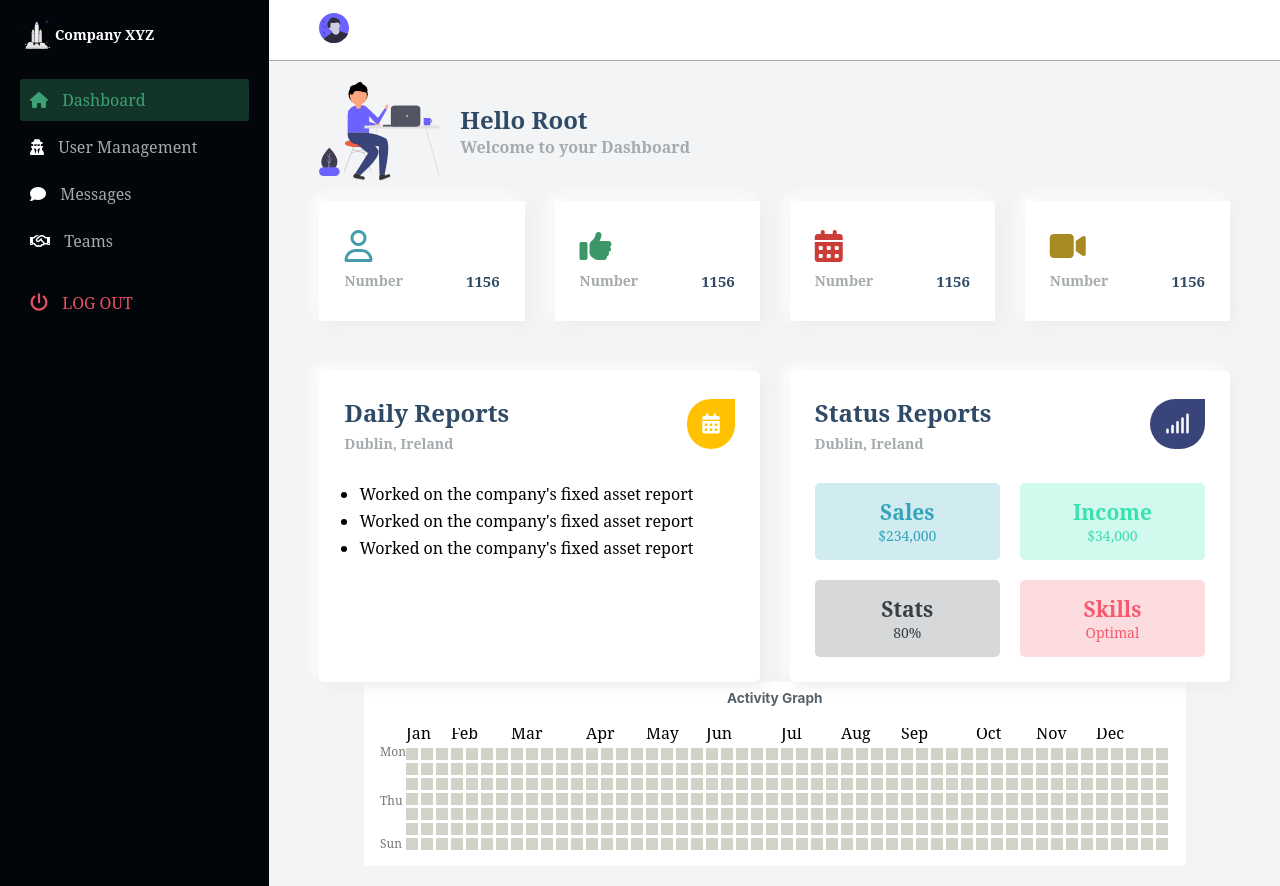
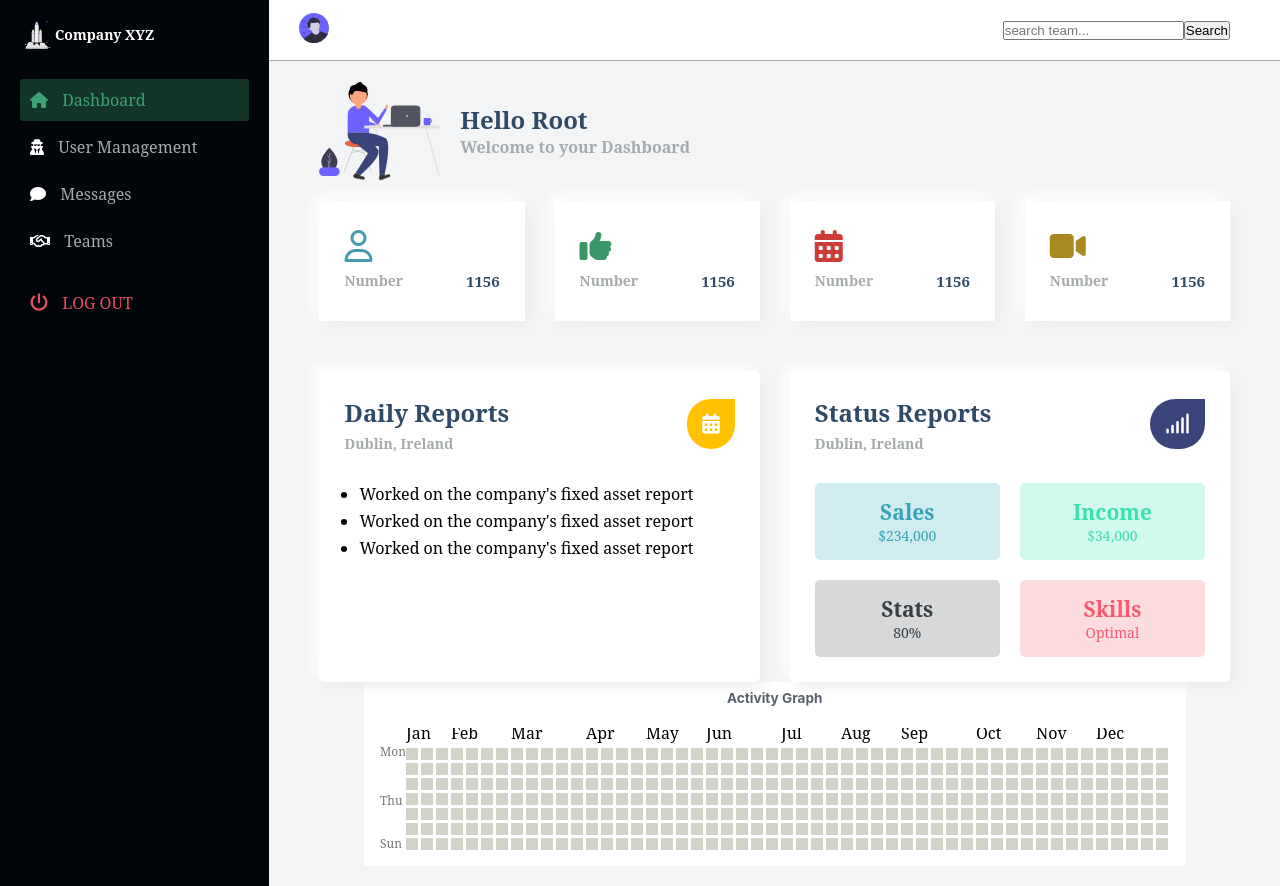
Before and after one commit to sorXCode/user-management, a Flask app: page /dashboard/ in a window 1280 px wide. Run offline with Flask 2, Linux system fonts and the light colour scheme; a user stored in the database is signed in; data comes from the database, SQL or seed files in the repository; data that the repository does not hold is empty; some libraries are stand-ins or nearby versions; some web fonts are replaced.

Commit message:
added team search

```diff
--- a/team/models.py
+++ b/team/models.py
@@ -29,7 +29,7 @@ class Team(db.Model):
 
     @classmethod
     def search_team_by_part_name(cls, part_name):
-        pass
+        return cls.query.filter(cls.name.contains(part_name)).all()
 
     @classmethod
     def create_team(cls, name, description, creator_id):
--- a/templates/base.html
+++ b/templates/base.html
@@ -27,10 +27,15 @@
             <div class="nav_icon" onclick="toggleSidebar()">
                 <i class="fa fa-bars"></i>
             </div>
-            <div class="navbar_right">
+            <div class="navbar_left">
                 <a href="#">
                     <img width="30" src="{{ url_for('static', filename='img/undraw_male_avatar_323b.svg') }}" alt="profile">
                 </a>
+            </div>
+            <div class="navbar_right">
+                <input type="search" name="name" id="search_team" placeholder="search team...">
+                <input type="button" value="Search" onclick="searchTeam()">
+                <a href="#searchResult" rel="modal:open" style="display: hidden;" id="displayResult"></a>
             </div>
         </nav>
         {% endblock %}
@@ -48,6 +53,8 @@
                     </div>
                     {% endif %}
                     {% endwith %}
+                    <div class="modal search-result" id="searchResult">
+                    </div>
                     {% block content %}{% endblock %}
                 </div>
             </main>
@@ -92,6 +99,16 @@
         {% endblock %}
     </div>
     <script>
+        function searchTeam(){
+            var value = $("#search_team").val();
+            var result = $("#searchResult");
+            if (value){
+                $.get(`{{url_for("team_bp.search_team")}}?team_name=${value}`, (data, status)=>{
+                    result.append(data);
+                   $("#displayResult").click();
+                });
+            }
+        }
         {% block scripts %}{% endblock %}
     </script>
     </div>
--- a/templates/dashboard.html
+++ b/templates/dashboard.html
@@ -117,6 +117,6 @@
 <script src="{{ url_for('static', filename='/javascript/main.js') }}></script>
 {% block scripts %}
     $.get("/activities/{{user.id}}/", function(data, status){
-        $("#activity-graph").append(data)
+        $("#activity-graph").append(data);
     })
 {% endblock %}
--- /dev/null
+++ b/templates/teamsearch_result.html
@@ -0,0 +1,4 @@
+{% for team in teams %}
+    <p>{{team.name}}
+    <button onclick="console.log('joined')">Join</button></p>
+{% endfor %}
```
Also changed, not shown: team/views.py (+9 -7 lines).
